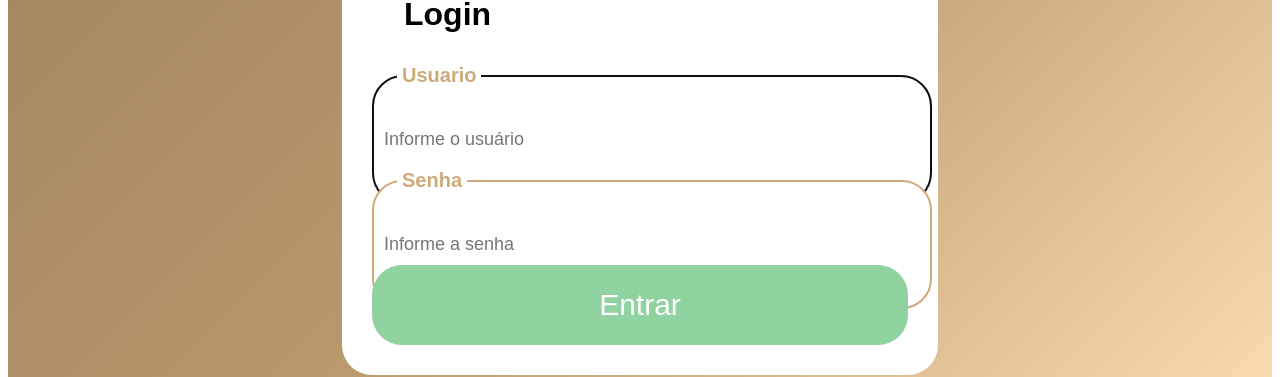
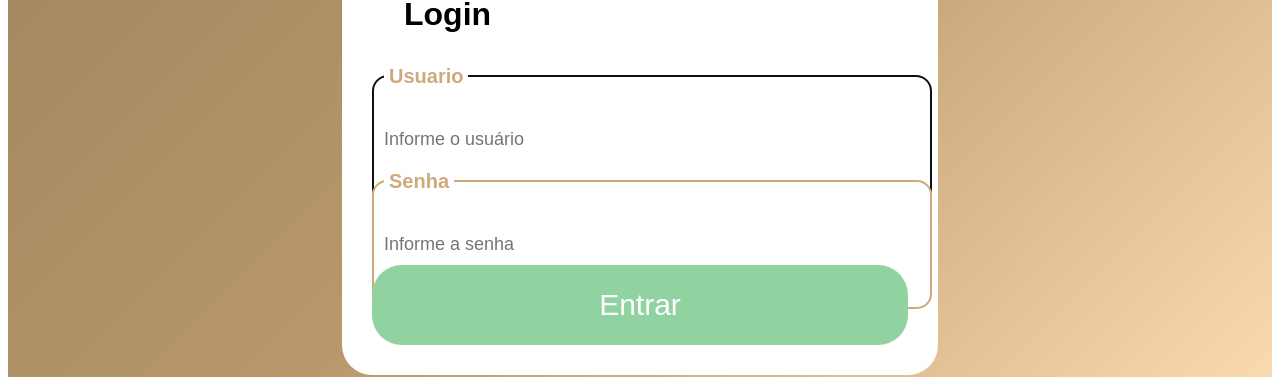
Before and after one commit to Vini7Dev/PI-Plan, a React (Create React App) app in the folder frontend/: page /login in a window 1280 px wide. Shown: the part 347-724 px from the top of the page. Built offline with nearby package versions, Linux system fonts and the light colour scheme.

Commit message:
Update input border styles

```diff
--- a/frontend/src/components/Input/styles.ts
+++ b/frontend/src/components/Input/styles.ts
@@ -9,8 +9,8 @@ export const Container = styled.div`
 
   label {
     position: absolute;
-    top: -16px;
-    left: 25px;
+    top: -15px;
+    left: 12px;
 
     font-size: 20px;
     font-family: Arial, Helvetica, sans-serif;
@@ -26,7 +26,7 @@ export const Container = styled.div`
     width: 100%;
 
     border: 2px solid #ceaa7b;
-    border-radius: 30px;
+    border-radius: 15px;
 
     padding: 30px 10px;
     font-size: 18px;
--- a/frontend/src/components/Select/styles.ts
+++ b/frontend/src/components/Select/styles.ts
@@ -9,8 +9,8 @@ export const Container = styled.div`
 
   label {
     position: absolute;
-    top: -20px;
-    left: 25px;
+    top: -18px;
+    left: 12px;
 
     font-size: 20px;
     font-family: Arial, Helvetica, sans-serif;
@@ -22,7 +22,7 @@ export const Container = styled.div`
   }
 
   border: 2px solid #ceaa7b;
-  border-radius: 30px;
+  border-radius: 15px;
   padding: 10px;
 
   select {
--- a/frontend/src/components/Textarea/styles.ts
+++ b/frontend/src/components/Textarea/styles.ts
@@ -9,8 +9,8 @@ export const Container = styled.div`
 
   label {
     position: absolute;
-    top: -16px;
-    left: 25px;
+    top: -15px;
+    left: 12px;
 
     font-size: 20px;
     font-family: Arial, Helvetica, sans-serif;
@@ -27,7 +27,7 @@ export const Container = styled.div`
     width: 100%;
 
     border: 2px solid #ceaa7b;
-    border-radius: 30px;
+    border-radius: 15px;
 
     padding: 10px;
     font-size: 18px;
--- a/frontend/src/pages/Portfolio/styles.ts
+++ b/frontend/src/pages/Portfolio/styles.ts
@@ -8,7 +8,7 @@ export const Container = styled.div`
   flex-wrap: wrap;
 
   nav {
-    height: 120px;
+    height: 100px;
     width: 100%;
     display: flex;
     align-items: center;
```
